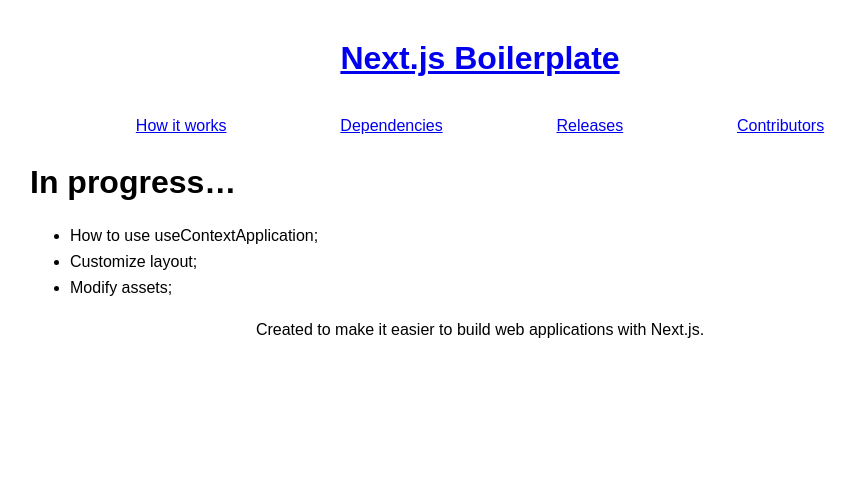
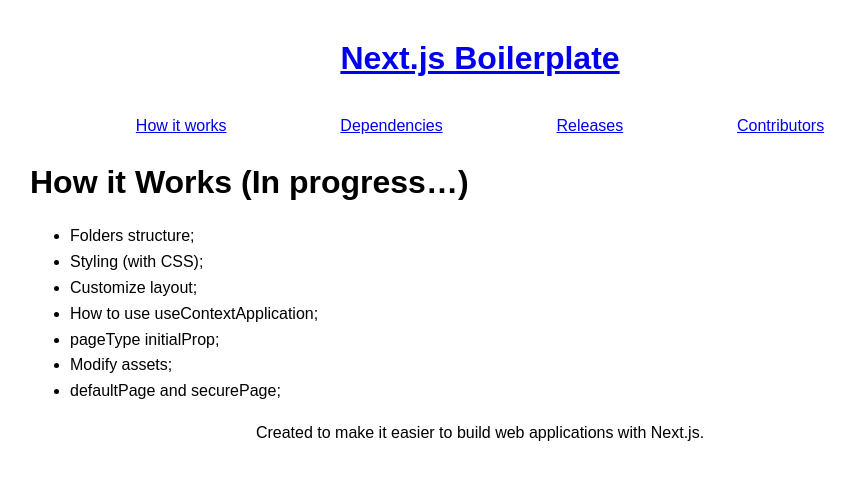
Before and after one commit to imaginamundo/nextjs-boilerplate, a Next.js app: page /how-it-works in a window 1280 px wide. Shown: the top 480 px of the page, without its empty margins (160-1016 px from the left). Built offline with nearby package versions, Linux system fonts and the light colour scheme.

Commit message:
Update dependencies page, Add to do itens to index page, Update needed how it works indexes.

```diff
--- a/src/pages/dependencies.tsx
+++ b/src/pages/dependencies.tsx
@@ -16,6 +16,8 @@
             <h2>Default dependencies</h2>
             <ul>
                 <li>next <i>9.2.1</i>;</li>
+                <li>next-offline <i>5.0.0</i>;</li>
+                <li>next-compose-plugins <i>2.2.0</i>;</li>
                 <li>react <i>16.12.0</i>;</li>
                 <li>react-dom <i>16.12.0</i>;</li>
                 <li>isomortphic-unfetch <i>3.0.0</i>;</li>
--- a/src/pages/how-it-works.tsx
+++ b/src/pages/how-it-works.tsx
@@ -12,11 +12,15 @@
                 title="Next.js Boilerplate How It Works"
                 description="How this project works."
             />
-            <h1>In progress…</h1>
+            <h1>How it Works (In progress…)</h1>
             <ul>
+                <li>Folders structure;</li>
+                <li>Styling (with CSS);</li>
+                <li>Customize layout;</li>
                 <li>How to use useContextApplication;</li>
-                <li>Customize layout;</li>
+                <li>pageType initialProp;</li>
                 <li>Modify assets;</li>
+                <li>defaultPage and securePage;</li>
             </ul>
         </Layout>
     );
```
Also changed, not shown: src/pages/index.tsx (+13 -1 lines).
